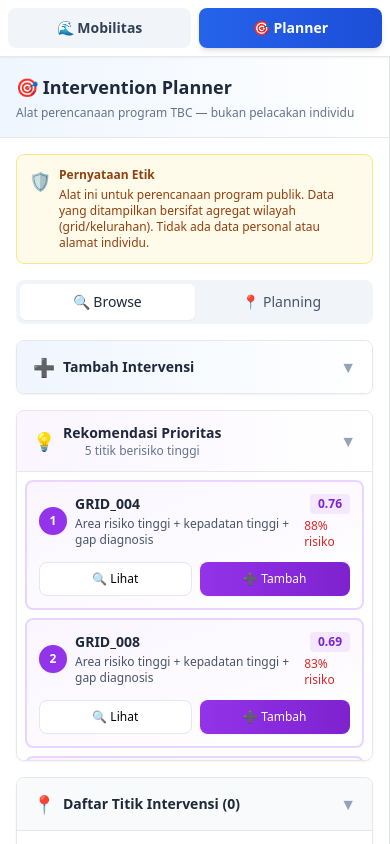
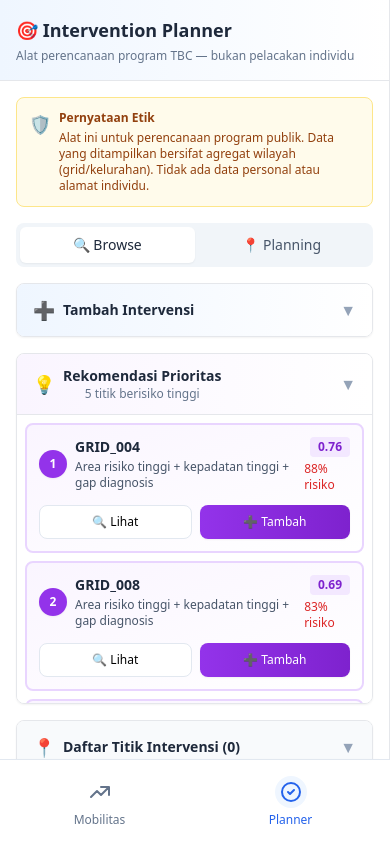
Before and after one commit to sobri3195/Tim-tbc, a React (Vite) app: page / in a window 390 px wide. Shown: the top 844 px of the page. Built offline with nearby package versions, Linux system fonts and the light colour scheme.

Commit message:
Add mobile bottom navigation for /app view

```diff
--- a/src/App.jsx
+++ b/src/App.jsx
@@ -5,6 +5,7 @@ import PlannerSidebar from "./components/PlannerSidebar.jsx";
 import PlannerLayer from "./components/PlannerLayer.jsx";
 import AreaLayer from "./components/AreaLayer.jsx";
 import MapResizeHandler from "./components/MapResizeHandler.jsx";
+import MobileBottomNav from "./components/MobileBottomNav.jsx";
 import { MapContainer, TileLayer } from "react-leaflet";
 import { buildCentroidById } from "./utils/centroid.js";
 import { computeImportRisk, getRiskValue } from "./utils/importRisk.js";
@@ -263,31 +264,7 @@ export default function App() {
 
   // ==================== RENDER ====================
   return (
-    <div className="min-h-screen w-full flex flex-col lg:flex-row overflow-hidden">
-      {/* View Switcher Header (mobile) */}
-      <div className="lg:hidden bg-white border-b p-2 flex gap-2 z-50 shadow-sm">
-        <button
-          onClick={() => setCurrentView(VIEWS.MOBILITY)}
-          className={`flex-1 py-2.5 px-4 rounded-lg text-sm font-semibold transition ${
-            currentView === VIEWS.MOBILITY
-              ? "bg-gradient-to-r from-blue-600 to-blue-700 text-white shadow-md"
-              : "bg-slate-100 text-slate-700 hover:bg-slate-200"
-          }`}
-        >
-          🌊 Mobilitas
-        </button>
-        <button
-          onClick={() => setCurrentView(VIEWS.PLANNER)}
-          className={`flex-1 py-2.5 px-4 rounded-lg text-sm font-semibold transition ${
-            currentView === VIEWS.PLANNER
-              ? "bg-gradient-to-r from-blue-600 to-blue-700 text-white shadow-md"
-              : "bg-slate-100 text-slate-700 hover:bg-slate-200"
-          }`}
-        >
-          🎯 Planner
-        </button>
-      </div>
-
+    <div className="min-h-screen w-full flex flex-col lg:flex-row overflow-hidden pb-16 lg:pb-0">
       {/* Sidebar */}
       {currentView === VIEWS.MOBILITY ? (
         <MobilitySidebar
@@ -420,6 +397,9 @@ export default function App() {
           </div>
         )}
       </div>
+
+      {/* Mobile Bottom Navigation */}
+      <MobileBottomNav currentView={currentView} onViewChange={setCurrentView} />
     </div>
   );
 }
--- /dev/null
+++ b/src/components/MobileBottomNav.jsx
@@ -0,0 +1,74 @@
+export default function MobileBottomNav({ currentView, onViewChange }) {
+  const navItems = [
+    {
+      id: "mobility",
+      label: "Mobilitas",
+      icon: (
+        <svg
+          className="w-6 h-6"
+          fill="none"
+          stroke="currentColor"
+          viewBox="0 0 24 24"
+        >
+          <path
+            strokeLinecap="round"
+            strokeLinejoin="round"
+            strokeWidth={2}
+            d="M13 7h8m0 0v8m0-8l-8 8-4-4-6 6"
+          />
+        </svg>
+      ),
+    },
+    {
+      id: "planner",
+      label: "Planner",
+      icon: (
+        <svg
+          className="w-6 h-6"
+          fill="none"
+          stroke="currentColor"
+          viewBox="0 0 24 24"
+        >
+          <path
+            strokeLinecap="round"
+            strokeLinejoin="round"
+            strokeWidth={2}
+            d="M9 12l2 2 4-4m6 2a9 9 0 11-18 0 9 9 0 0118 0z"
+          />
+        </svg>
+      ),
+    },
+  ];
+
+  return (
+    <div className="lg:hidden fixed bottom-0 left-0 right-0 bg-white border-t border-slate-200 shadow-lg z-[1000]">
+      <nav className="flex justify-around items-center py-2 px-1">
+        {navItems.map((item) => {
+          const isActive = currentView === item.id;
+          return (
+            <button
+              key={item.id}
+              onClick={() => onViewChange(item.id)}
+              className={`flex flex-col items-center justify-center w-full py-2 px-3 rounded-lg transition-all duration-200 ${
+                isActive
+                  ? "text-blue-600"
+                  : "text-slate-500 hover:text-slate-700"
+              }`}
+            >
+              <div
+                className={`p-1 rounded-full transition-all duration-200 ${
+                  isActive
+                    ? "bg-blue-50"
+                    : ""
+                }`}
+              >
+                {item.icon}
+              </div>
+              <span className="text-xs font-medium mt-1">{item.label}</span>
+            </button>
+          );
+        })}
+      </nav>
+    </div>
+  );
+}
```
